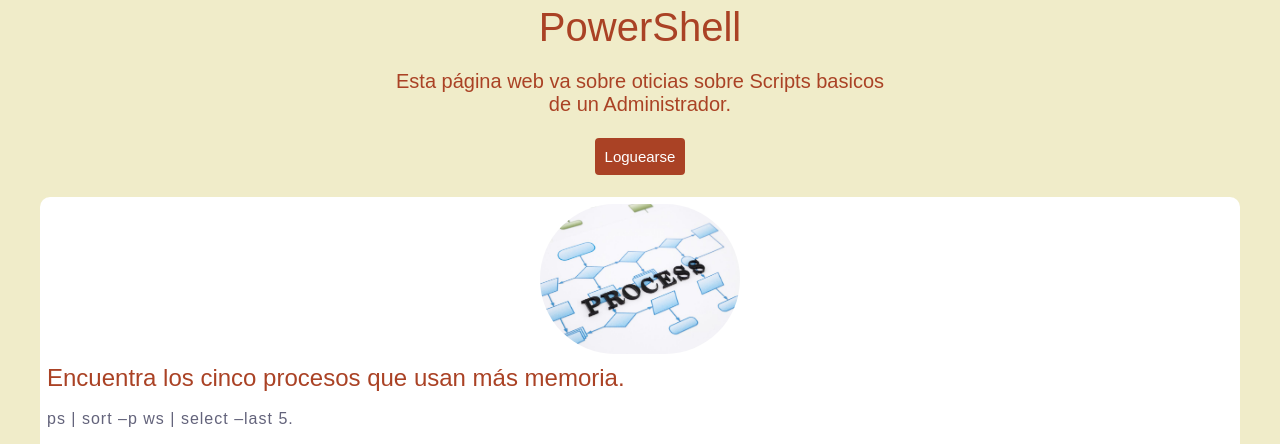
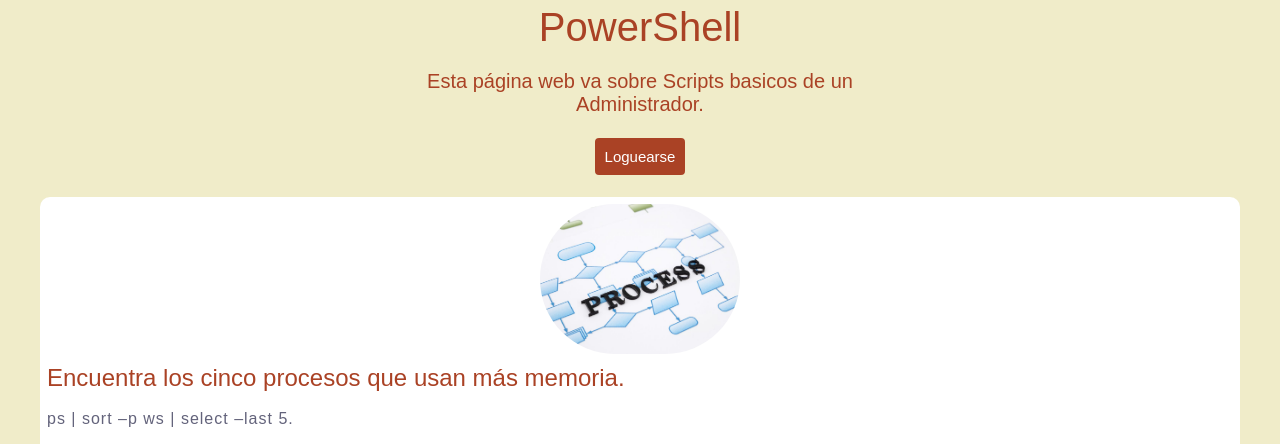
Before and after one commit to abarcajoel/PowerShell, a plain HTML site: page index.html in a window 1280 px wide. Shown: the part 345-789 px from the top of the page. Drawn offline with Linux system fonts and the light colour scheme.

Commit message:
Update index.html

```diff
--- a/index.html
+++ b/index.html
@@ -147,7 +147,7 @@
 <div class="cabecera">
         <div class="img-cabecera"><img src="imagenes/powershell.png"></div>
         <h1>PowerShell</h1>
-         <p> Esta página web va sobre oticias sobre Scripts basicos de un Administrador.</p>
+         <p> Esta página web va sobre Scripts basicos de un Administrador.</p>
 </div>
 
 <button class="boton_personalizado" onclick="dialogoModal()">Loguearse</button>
```
